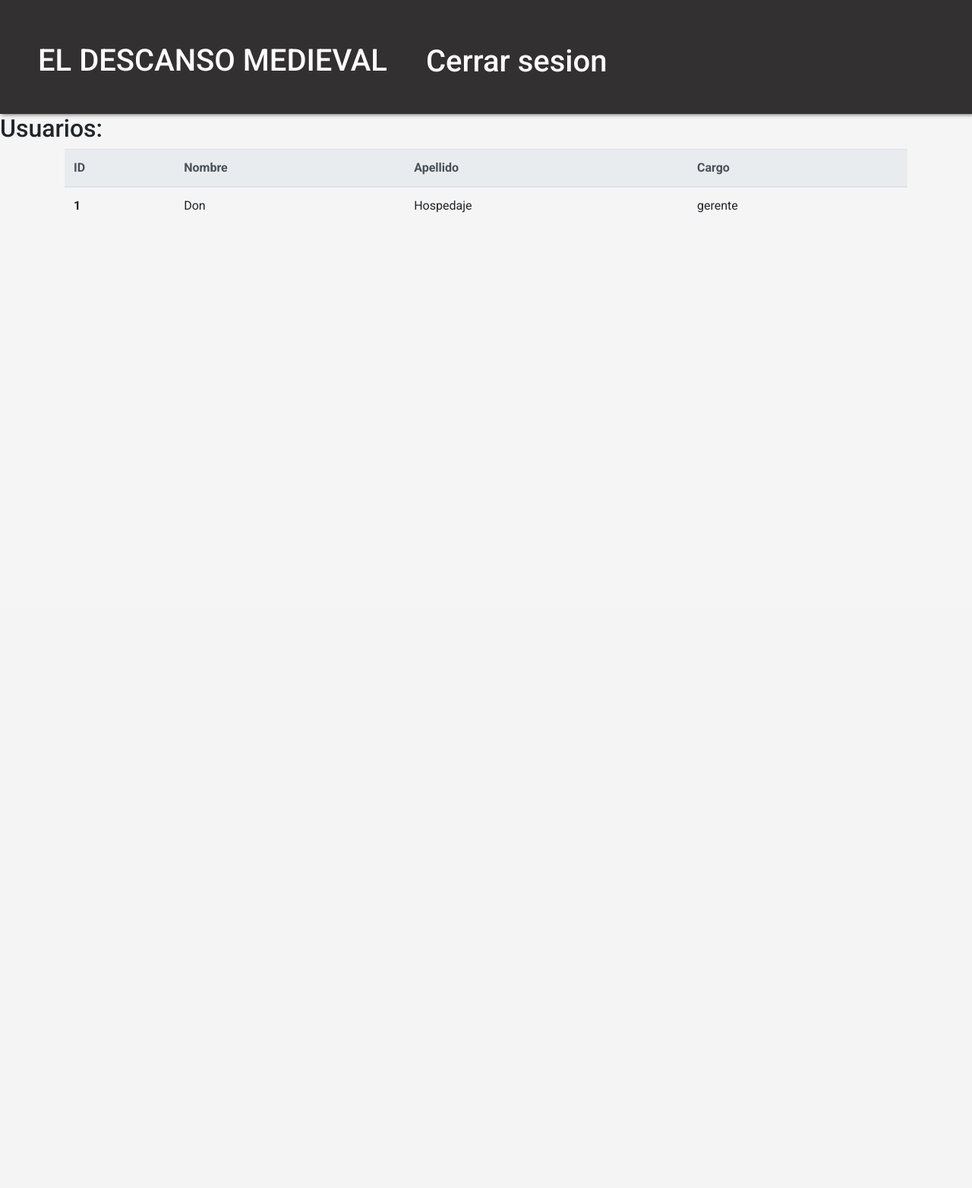
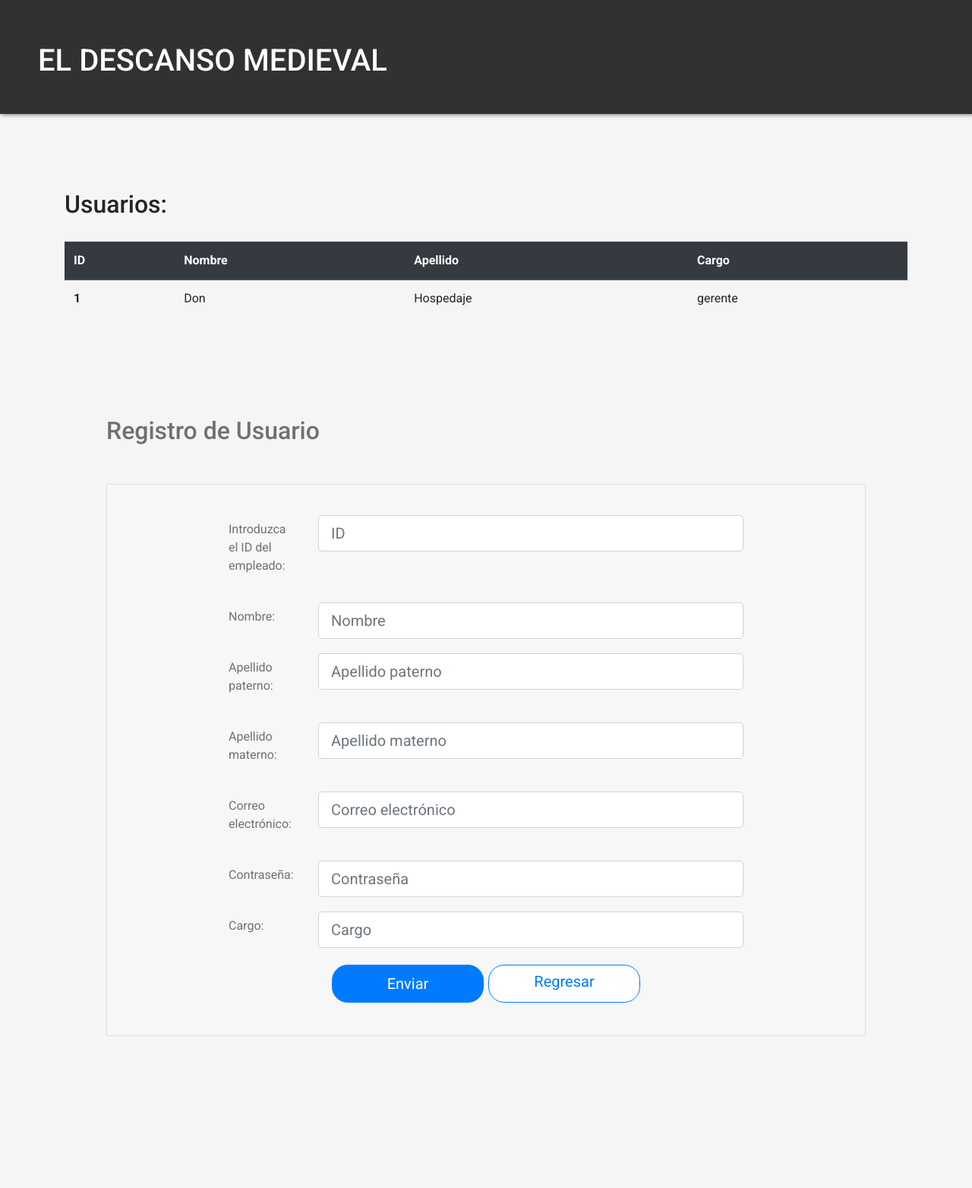
Before and after one commit to AbrahamRH/SistemaHoteleroWeb, a PHP site: page /Pantallas/actualizarUsuario.php in a window 1280 px wide. Shown: the whole page at 76% size. Before the commit the page ends 280 px from the top, so only its background shows below. Run offline with PHP 8.4, Linux system fonts and the light colour scheme; data comes from the database, SQL or seed files in the repository.

Commit message:
Actualizacion a pantalla de actualizacion de usuario

```diff
--- /dev/null
+++ b/CSS/actualizar.css
@@ -0,0 +1,7 @@
+.container {
+    margin-top: 100px;
+}
+
+.container .titulo {
+    margin-bottom: 30px;
+}
--- a/Pantallas/actualizarUsuario.php
+++ b/Pantallas/actualizarUsuario.php
@@ -12,18 +12,18 @@
     <meta name="viewport" content="width=device-width, initial-scale=1.0">
     <link rel="stylesheet" href="https://stackpath.bootstrapcdn.com/bootstrap/4.5.0/css/bootstrap.min.css" integrity="sha384-9aIt2nRpC12Uk9gS9baDl411NQApFmC26EwAOH8WgZl5MYYxFfc+NcPb1dKGj7Sk" crossorigin="anonymous">
     <link rel="stylesheet" href="../CSS/styles.css">
-    <link rel="stylesheet" href="../CSS/menu.css">
+    <link rel="stylesheet" href="../CSS/actualizar.css">
+    <link rel="stylesheet" href="../CSS/registroUsuario.css">
     <title>El descanso medieval</title>
 </head>
 <body>
     <header>
         <div class="logo">EL DESCANSO MEDIEVAL</div>
-        <a href="../Componentes/logout.php" class="logo btn">Cerrar sesion</a>
     </header>
-    <h2>Usuarios: </h2>
     <div class="container">
+        <h2 class="titulo">Usuarios: </h2>
         <table class="table">
-        <thead class="thead-light">
+        <thead class="thead-dark">
             <tr>
             <th scope="col">ID</th>
             <th scope="col">Nombre</th>
@@ -44,5 +44,62 @@
         </table>
     </div>
 
+    <form class="registroUsuario" action="../Componentes/registroUs.php" method="POST">
+            <h2 class="titulo">Registro de Usuario</h2>
+            <div class="contenedor">
+                <div class="form-group row">
+                    <label for="id" class="col-sm-2 col-form-label">Introduzca el ID del empleado:</label>
+                    <div class="col-sm-10">
+                        <input type="text" name="id" class="form-control form-control form-control-lg" id="id" placeholder="ID">
+                    </div>
+                </div>
+                <div class="form-group row">
+                    <label for="nombre" class="col-sm-2 col-form-label">Nombre:</label>
+                    <div class="col-sm-10">
+                        <input type="text" name="nombre" class="form-control form-control-lg" id="nombre" placeholder="Nombre">
+                    </div>
+                </div>
+                <div class="form-group row">
+                    <label for="ApPaterno" class="col-sm-2 col-form-label">Apellido paterno:</label>
+                    <div class="col-sm-10">
+                        <input type="text" name="apPaterno" class="form-control form-control form-control-lg" id="ApPaterno" placeholder="Apellido paterno">
+                    </div>
+                </div>
+                <div class="form-group row">
+                    <label for="ApMaterno" class="col-sm-2 col-form-label">Apellido materno:</label>
+                    <div class="col-sm-10">
+                        <input type="text" name="apMaterno" class="form-control form-control form-control-lg" id="ApMaterno" placeholder="Apellido materno">
+                    </div>
+                </div>
+
+                <div class="form-group row">
+                    <label for="inputEmail" class="col-sm-2 col-form-label">Correo electrónico:</label>
+                    <div class="col-sm-10">
+                        <input type="email" name="email"class="form-control form-control form-control-lg" id="inputEmail" placeholder="Correo electrónico">
+                    </div>
+                </div>
+
+                <div class="form-group row">
+                    <label for="inputPassword" class="col-sm-2 col-form-label">Contraseña:</label>
+                    <div class="col-sm-10">
+                        <input type="password" name="contra" class="form-control form-control form-control-lg" id="inputPassword" placeholder="Contraseña">
+                    </div>
+                </div>
+                <div class="form-group row">
+                    <label for="inputCargo" class="col-sm-2 col-form-label">Cargo:</label>
+                    <div class="col-sm-10">
+                        <input type="text" name="cargo" class="form-control form-control form-control-lg" id="cargo" placeholder="Cargo">
+                    </div>
+                </div>
+
+                <div class="flex-container">
+                    <button class="btn-registrar btn">Enviar</button>
+                    <a href="./menu.php" class="btn-regresar btn">Regresar</a>
+                </div>
+            </div>
+
+
+        </form>
+
 </body>
 </html>
```
